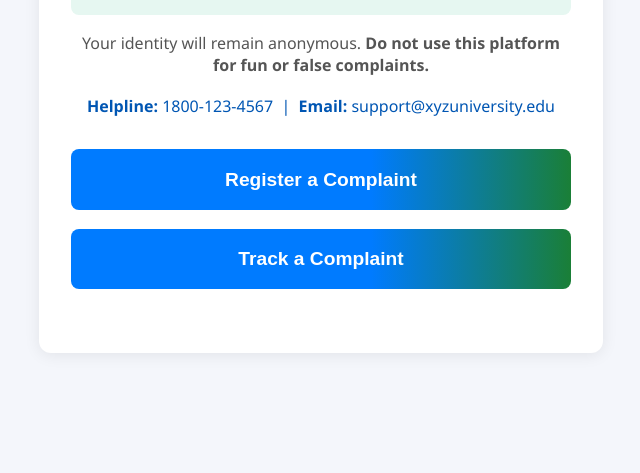
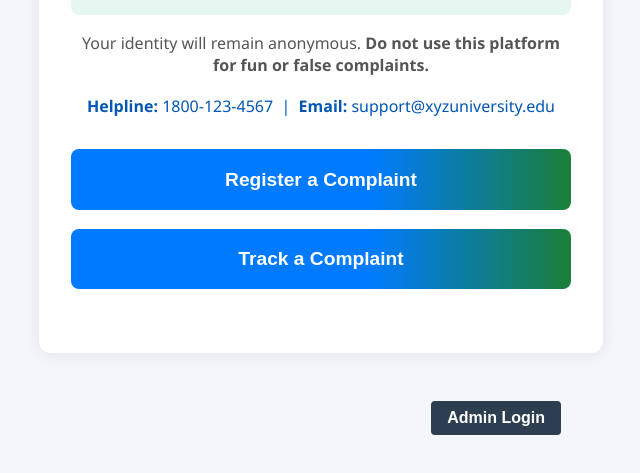
Before and after one commit to Yashig-1912/incident_report-repository, a website: page incident_public/incident_index.html in a window 1280 px wide. Shown: the part 215-688 px from the top of the page, without its empty margins (319-959 px from the left). Drawn offline with Linux system fonts and the light colour scheme.

Commit message:
Move Admin Login button below main box

```diff
--- a/incident_public/incident_index.html
+++ b/incident_public/incident_index.html
@@ -255,6 +255,9 @@
             <div id="trackResult" style="margin-top:1em;"></div>
         </div>
     </div>
+    <div style="display: flex; justify-content: flex-end; margin-top: 16px; width: 100%; max-width: 480px; margin-left: auto; margin-right: auto;">
+        <button onclick="window.location.href='../incident_admin/admin.html'" style="padding:8px 16px; font-size:1rem; background:#2d3e50; color:white; border:none; border-radius:4px; cursor:pointer;">Admin Login</button>
+    </div>
     <script>
         // Show/hide form or track section
         document.getElementById('registerBtn').onclick = function() {
```
